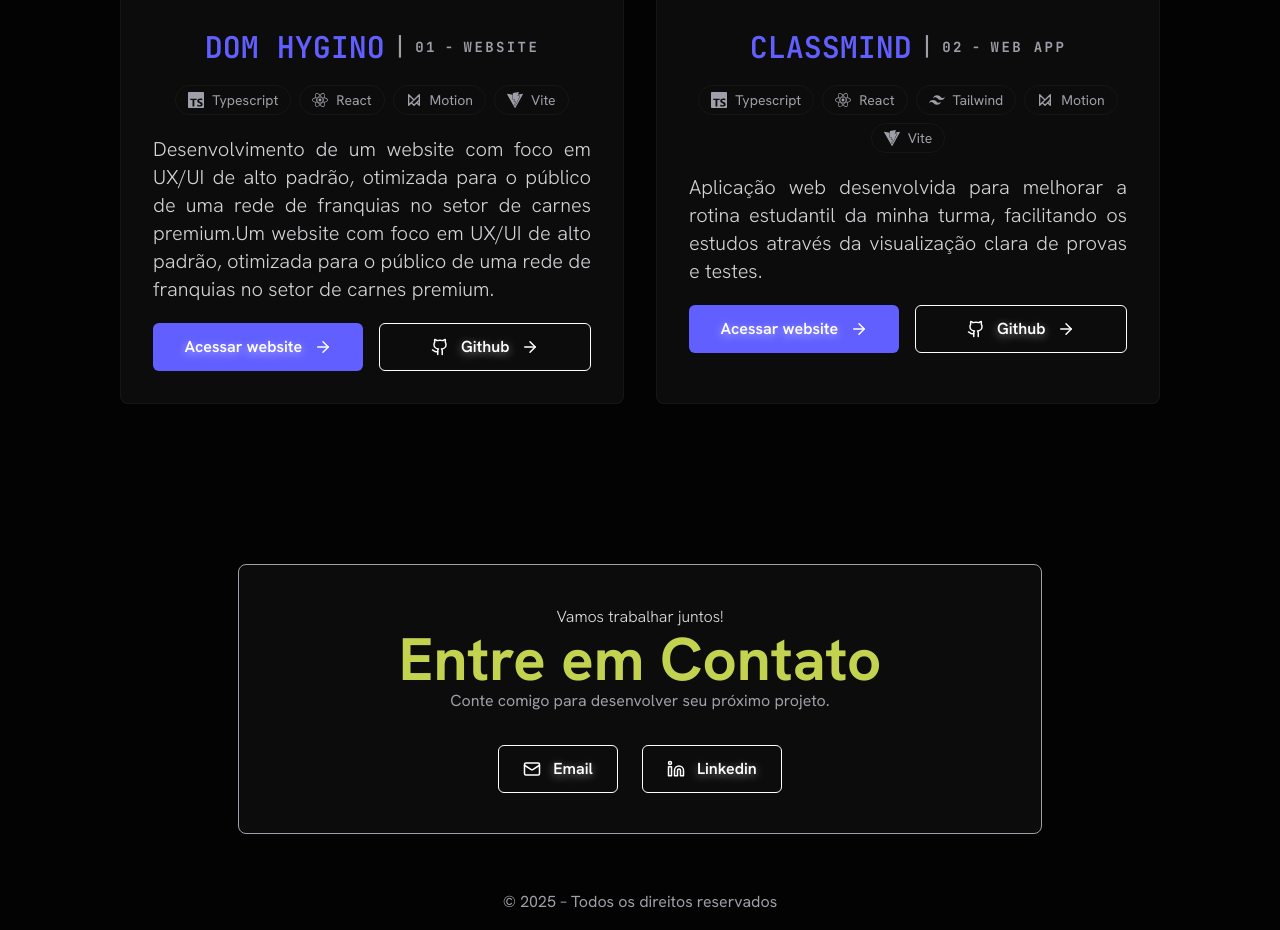
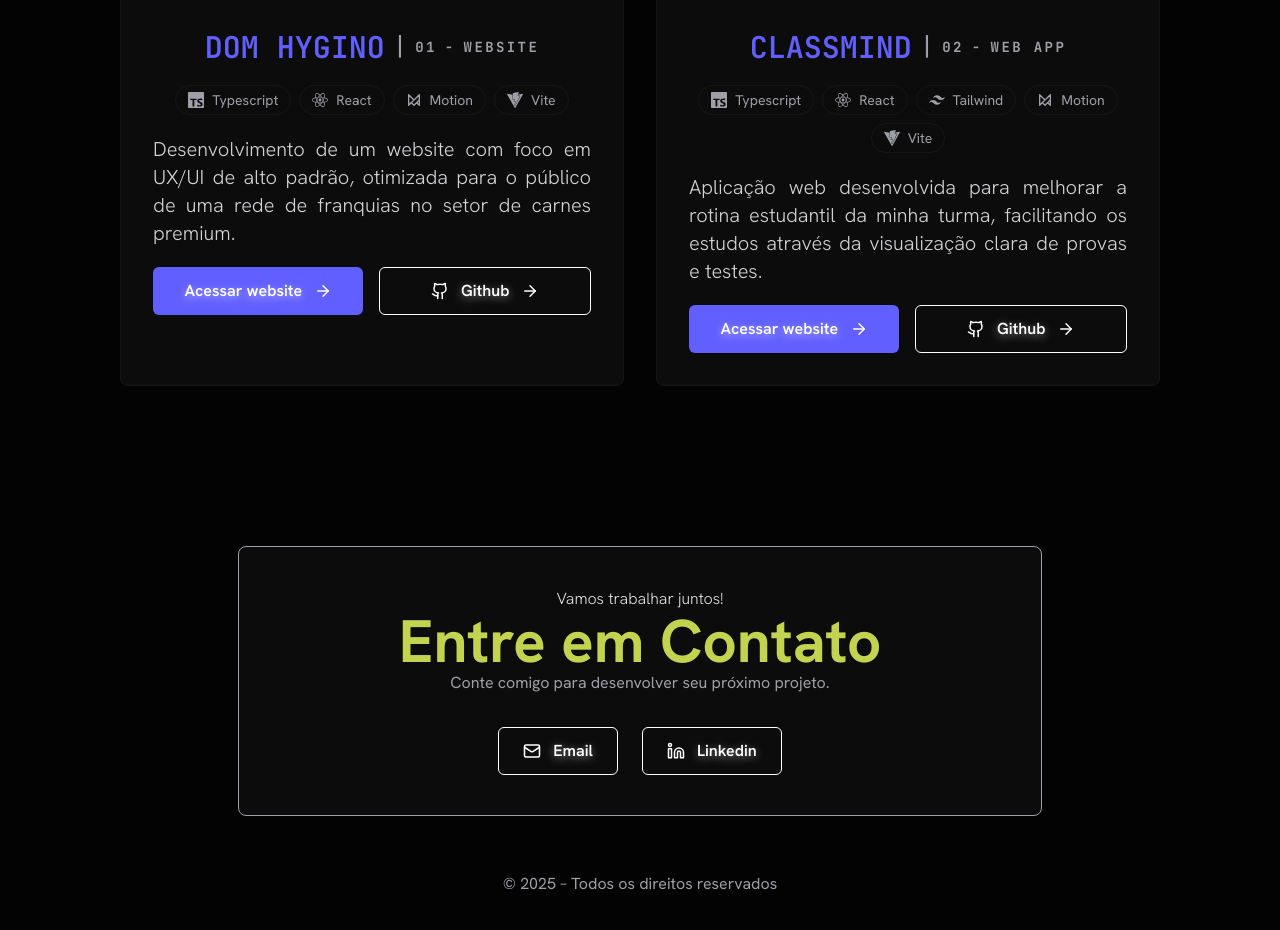
Before and after one commit to rafaelg3r/Portifolio, a React (Vite) app: page / in a window 1280 px wide. Shown: the part 2240-3170 px from the top of the page. Built offline with nearby package versions, Linux system fonts and the light colour scheme; a web font is replaced by a local one.

Commit message:
fix: fix project description

```diff
--- a/src/components/ProjectCard.tsx
+++ b/src/components/ProjectCard.tsx
@@ -25,7 +25,7 @@ const projectsData: { [key: string]: projectsDataProps } = {
     title: "Dom Hygino",
     num: "01",
     description:
-      "Desenvolvimento de um website com foco em UX/UI de alto padrão, otimizada para o público de uma rede de franquias no setor de carnes premium.Um website com foco em UX/UI de alto padrão, otimizada para o público de uma rede de franquias no setor de carnes premium.",
+      "Desenvolvimento de um website com foco em UX/UI de alto padrão, otimizada para o público de uma rede de franquias no setor de carnes premium.",
     type: "WEBSITE",
     techs: ["typescript", "react", "motion", "vite"],
   },
```
